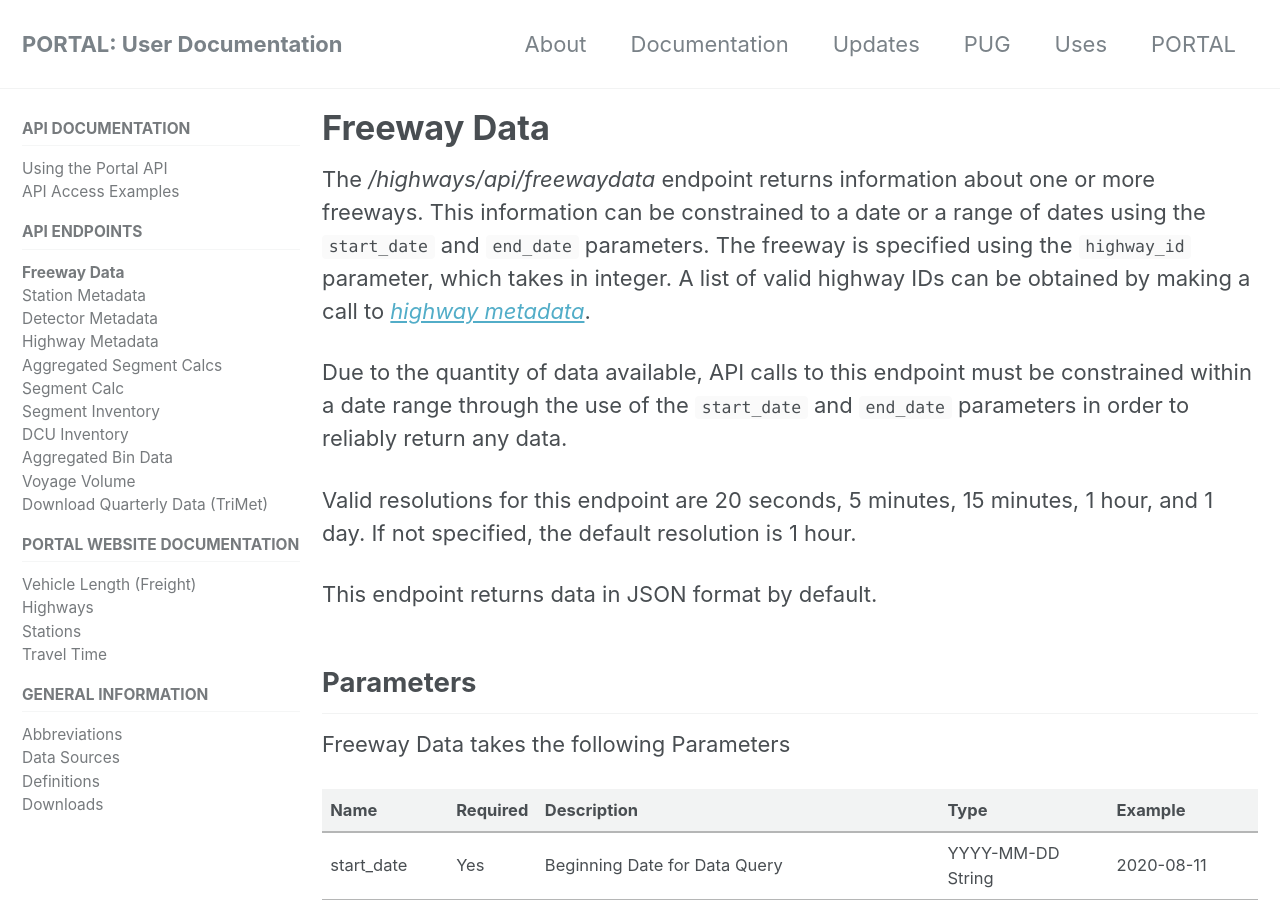
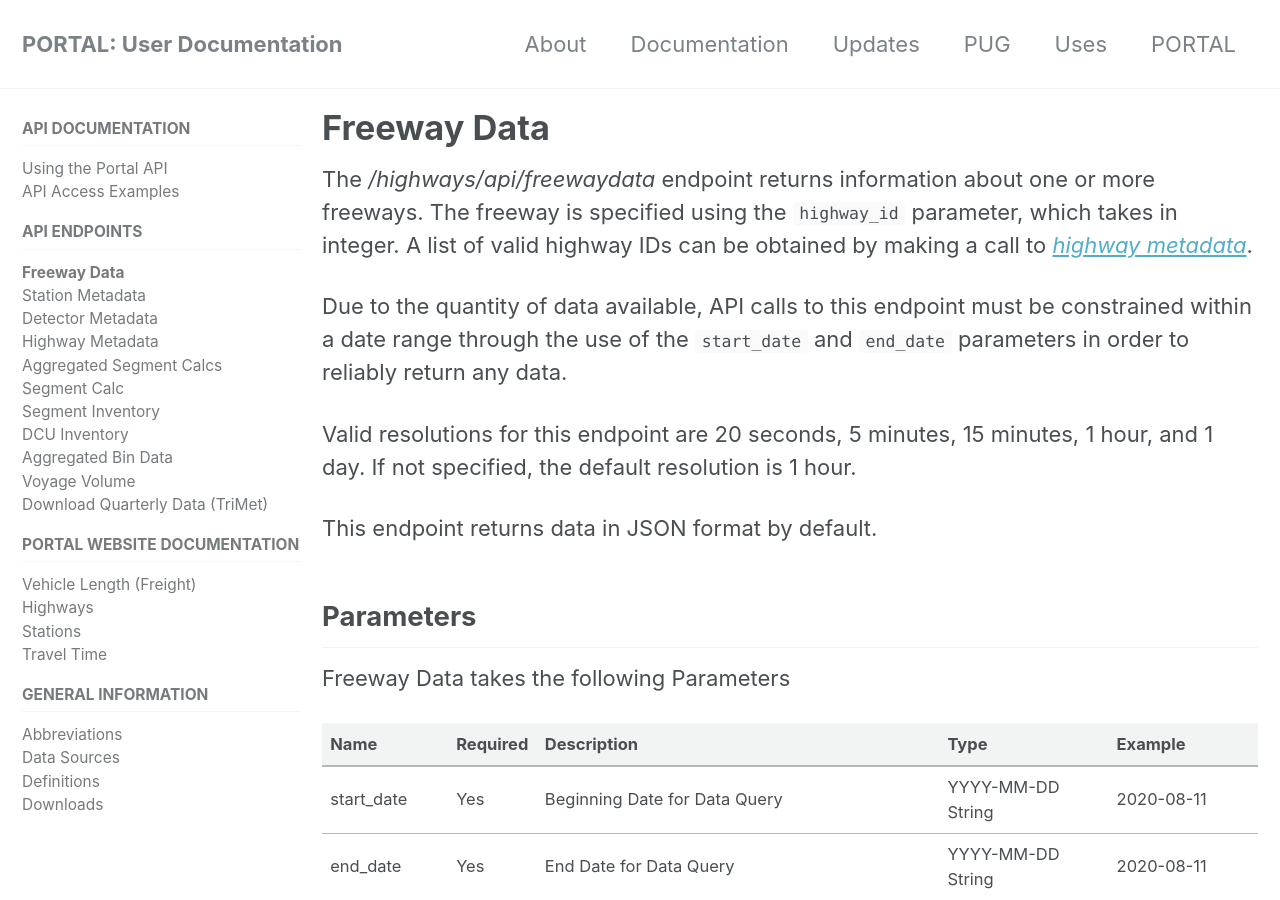
Before and after one commit to adus/portal-documentation, a Jekyll site: the page built from _documents/freewaydata.md, in a window 1280 px wide and 900 px high. Built offline with Jekyll 4.4.1, drawn with Linux system fonts in a browser that asks for light colours; nearby versions of some CDN libraries.

Commit message:
Update freewaydata.md
Remove extraneous explanation of start_date and end_date parameters.

```diff
--- a/_documents/freewaydata.md
+++ b/_documents/freewaydata.md
@@ -1,7 +1,7 @@
 ---
 title: "Freeway Data"
 ---
-The _/highways/api/freewaydata_ endpoint returns information about one or more freeways. This information can be constrained to a date or a range of dates using the `start_date` and `end_date` parameters. The freeway is specified using the `highway_id` parameter, which takes in integer. A list of valid highway IDs can be obtained by making a call to [_highway metadata_]({{ site.url }}{{ site.baseurl }}/documents/highwaymetadata/).
+The _/highways/api/freewaydata_ endpoint returns information about one or more freeways. The freeway is specified using the `highway_id` parameter, which takes in integer. A list of valid highway IDs can be obtained by making a call to [_highway metadata_]({{ site.url }}{{ site.baseurl }}/documents/highwaymetadata/).
 
 Due to the quantity of data available, API calls to this endpoint must be constrained within a date range through the use of the `start_date` and `end_date` parameters in order to reliably return any data.
 
```
